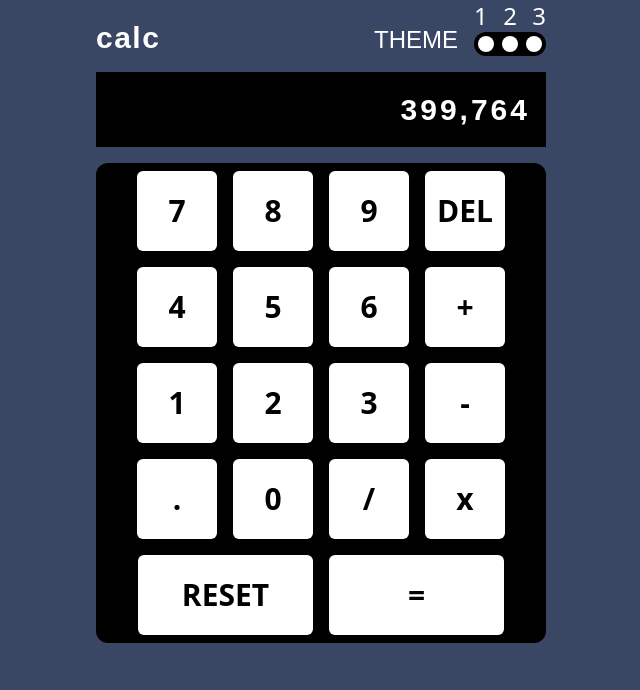
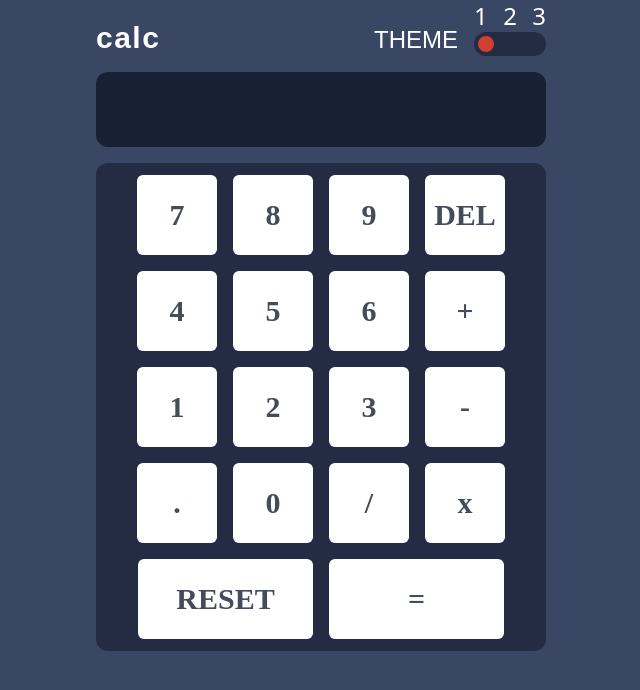
Before and after one commit to RiyazSyed8790/solution, a React (Create React App) app: page / in a window 1280 px wide. Shown: the top 690 px of the page, without its empty margins (319-959 px from the left). Built offline with nearby package versions, Linux system fonts and the light colour scheme.

Commit message:
Intiated theme changing function

```diff
--- a/src/App.js
+++ b/src/App.js
@@ -1,19 +1,106 @@
+import React from 'react';
 import './App.css';
 import Buttons from './Components/Buttons';
 import HeadCalc from './Components/HeadCalc';
 function App() {
+  const [num,setNum] = React.useState("");
+  const [screen,setScreen] = React.useState("");
+  const [oper,setOper] = React.useState([0]);
   const keys=["7","8","9","DEL","4","5","6","+","1","2","3","-",".","0","/","x","RESET","="];
+  function calculator(str){
+    let action="";
+    let len = oper.length;
+    let ans=0;
+    for(let i=0;i<str.length;i++){
+      if((str[i]==="+"||str[i]==="-"||str[i]==="x"||str[i]==="/")){
+        action=(str[i]);
+      }
+    }
+
+    switch(action){
+      case "+":
+        ans = oper[len-1]+parseFloat(num);
+        break;
+      case "-":
+        ans = oper[len-1]-parseFloat(num);
+        break;
+      case "x":
+        ans = oper[len-1]*parseFloat(num);
+        break;
+      case "/":
+        ans = oper[len-1]/parseFloat(num);
+        break;
+    }
+    setNum("");
+    return ans;
+  }
+  function deleter(){
+    let a = num.toString().slice(0,-1);
+    let b = screen.toString().slice(0,-1);
+    if(num==="")setNum(b);
+    else setNum(a);
+    setScreen(b);
+  }
+  function buttonClick(e){
+    switch(e){
+      case "RESET":
+        setNum("");
+        setScreen("");
+        setOper([0]);
+        break;
+      case "DEL":
+        deleter();
+        break;
+      case "+": case "-": case "x" : case "/":
+        setScreen(prev=>{
+          return (prev+e);
+        });
+        setOper((prev)=>{
+          if(num!=="")
+          return [...prev,parseFloat(num)];
+        else
+         return prev;
+        })
+        setNum("");
+        break;
+
+      case "=":
+        if(screen==="NaN"){setScreen("")}
+        setScreen(calculator(screen))
+        setOper((prev)=>{
+          return [...prev,calculator(screen)];
+        });
+        break;
+      default:
+        if(screen===NaN||screen===Infinity){
+          setNum("");
+          setScreen("");
+          alert("I beg you please don't try to get Infinity 😭. Hit Reset Now!");
+
+      }
+        setNum(prev=>{
+          if(typeof(screen)==='number')
+          return (screen+e);
+        else
+          return (prev+e);
+        });
+        setScreen(prev=>{
+          return (prev+e);
+        });
+        break;
+    }
+  }
   return (
-    <main className='App overflow-y-scroll flex justify-center items-center w-screen h-screen text-white bg-[#3a4764] text-2xl'>
+    <main id="backdrop" className='App overflow-y-scroll flex justify-center items-center w-screen h-screen text-white bg-[#3a4764] text-2xl'>
       <div className='main w-[350px] h-full sm:w-[450px]'>
         <HeadCalc />
-        <section className='screen tracking-widest barlow roundec-xl my-4 px-4 flex justify-end items-center h-[75px] text-3xl font-semibold bg-black'>
-          399,764
+        <section id="screen" className='screen rounded-xl tracking-widest barlow roundec-xl my-4 px-4 flex justify-end items-center h-[75px] text-3xl font-semibold bg-[#182034]'>
+          {screen}
         </section>
-        <section className='keys flex flex-wrap justify-center bg-black rounded-xl'>
+        <section id="keypad" className='keys belle flex flex-wrap py-1 justify-center bg-[#232c43] rounded-xl'>
           {keys.map((each)=>{
-            return (each==="RESET" || each==="=") ? (<Buttons key={each} val={each} wid={true} />) :
-            (<Buttons key={each} val={each} wid={false} />)
+            return (each==="RESET" || each==="=") ? (<Buttons key={each} click={buttonClick} val={each} wid={true} />) :
+            (<Buttons key={each} click={buttonClick} val={each} wid={false} />)
           })}
         </section>
       </div>
--- a/src/Components/Buttons.jsx
+++ b/src/Components/Buttons.jsx
@@ -1,7 +1,7 @@
 import React from "react";
 function Buttons(props){
     return (
-    <button style={props.wid?(window.innerWidth>500?{width:"175px"}:{width:"145px"}):{width:""}} className=" w-16 h-16 md:h-20 md:w-20 mx-2 my-2 font-semibold text-black bg-white text-center rounded-md text-3xl">
+    <button id="keys" onClick={()=>props.click(props.val)} style={props.wid?(window.innerWidth>500?{width:"175px"}:{width:"145px"}):{width:""}} className=" w-16 h-16 md:h-20 md:w-20 mx-2 my-2 font-semibold text-[#444b5a] bg-white text-center rounded-md text-3xl">
     {props.val}
     </button>
     )
--- a/src/Components/HeadCalc.jsx
+++ b/src/Components/HeadCalc.jsx
@@ -1,5 +1,17 @@
 import React from "react";
 export default function HeadCalc(){
+    const [act,setAct] = React.useState(1);
+  let inLineStyle = {
+    visibility:"visible"
+  }
+  function show(e){
+    setAct(e);
+    if(e===2){
+        document.getElementById("backdrop").classList.add("bg-white");
+        document.getElementById("keypad").classList.add("child:bg-black");
+        document.getElementById("keypad").classList.add("bg-white");
+    }
+  }
     return(
         <section className='head flex justify-between items-end'>
         <h2 className='text-3xl font-semibold barlow tracking-wider '>calc</h2>
@@ -11,10 +23,10 @@ export default function HeadCalc(){
               <span>2</span>
               <span>3</span>
             </div>
-            <div className='dots flex items-center w-full child:mx-1 child:my-1 bg-black rounded-xl'>
-              <button className=' w-4 h-4 rounded-xl bg-white'></button>
-              <button className=' w-4 h-4 rounded-xl bg-white'></button>
-              <button className=' w-4 h-4 rounded-xl bg-white'></button>
+            <div className='dots flex items-center w-full child:mx-1 child:my-1 bg-[#232c43] rounded-xl'>
+              <button onClick={()=>show(1)} style={(act===1)?inLineStyle:{backgroundColor:"transparent"}} className=' w-4 h-4 rounded-xl bg-[#d03f2f]'></button>
+              <button onClick={()=>show(2)} style={(act===2)?inLineStyle:{backgroundColor:"transparent"}} className=' w-4 h-4 rounded-xl bg-[#ca5502]'></button>
+              <button onClick={()=>show(3)} style={(act===3)?inLineStyle:{backgroundColor:"transparent"}} className=' w-4 h-4 rounded-xl bg-[#00e0d1]'></button>
             </div>
           </div>
 
```
